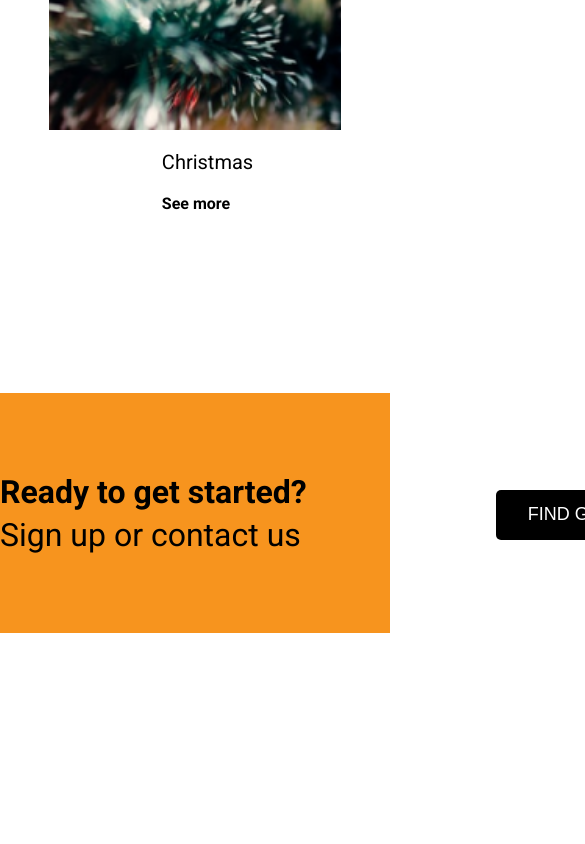
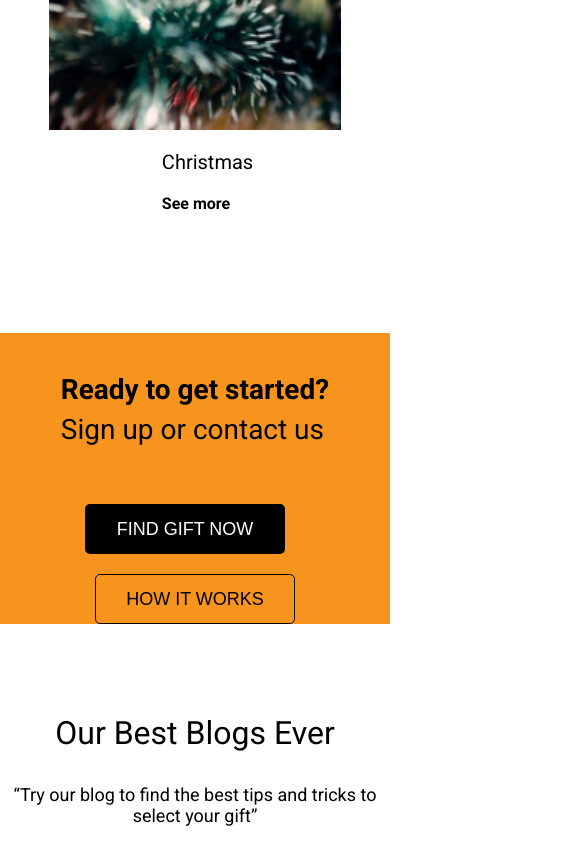
Before and after one commit to AndrewGanzha/Site-for-gifts, a website: page app/index.html in a window 390 px wide. Shown: the part 5043-5887 px from the top of the page, 585 px wide, since content can reach past the window. Before the commit the page ends 5676 px from the top, so only its background shows below. Drawn offline with Linux system fonts and the light colour scheme.

Commit message:
some adaptive rules for promo, new text for next block

```diff
--- a/app/index.html
+++ b/app/index.html
@@ -117,6 +117,10 @@
             </div>
         </div>
     </div>
+    <div class="container blog">
+        <p class="blog-title">Our Best Blogs Ever</p>
+        <p class="blog-desc">“Try our blog to find the best tips and tricks to select your gift”</p>
+    </div>
     <script src="js/main.js"></script>
 </body>
 </html>
--- a/app/scss/media.scss
+++ b/app/scss/media.scss
@@ -79,6 +79,26 @@
     }
 }
 
+@media screen and (max-width: 990px){
+    .promotional{
+        margin-top: 80px;
+        height: 100%;
+        &-buttons{
+            padding-top: 50px;
+            &_black{
+                margin-right: 20px;
+            }
+        }
+        &-content{
+            justify-content: center;
+            align-items: center;
+            width: 80%;
+            &_title{
+                padding-top: 40px;
+            }
+        }
+    }
+}
 
 
 @media screen and (max-width: 817px){
@@ -203,6 +223,18 @@
     }
 }
 
+@media screen and (max-width: 522px){
+    .promotional{
+        &-buttons{
+            text-align: center;
+            &_black{
+                margin-bottom: 20px;
+            }
+        }
+    }
+}
+
+
 @media screen and (max-width: 425px) {
     .carousel{
         &-desc{
@@ -215,4 +247,14 @@
             margin: 0 10px;
         }
     }
+    .promotional{
+        &-content{
+            &_title{
+                font-size: 28px;
+            }
+            &_desc{
+                font-size: 28px;
+            }
+        }
+    }
 }
--- a/app/scss/style.scss
+++ b/app/scss/style.scss
@@ -256,6 +256,18 @@ main{
     }
 }
 
+.blog{
+    margin-top: 90px;
+    text-align: center;
+    &-title{
+        font-size: 32px;
+        font-weight: 800px;
+    }
+    &-desc{
+        font-size: 18px;
+    }
+}
+
 
 
 @import "media.scss";
```
Also changed, not shown: app/css/style.min.css.
